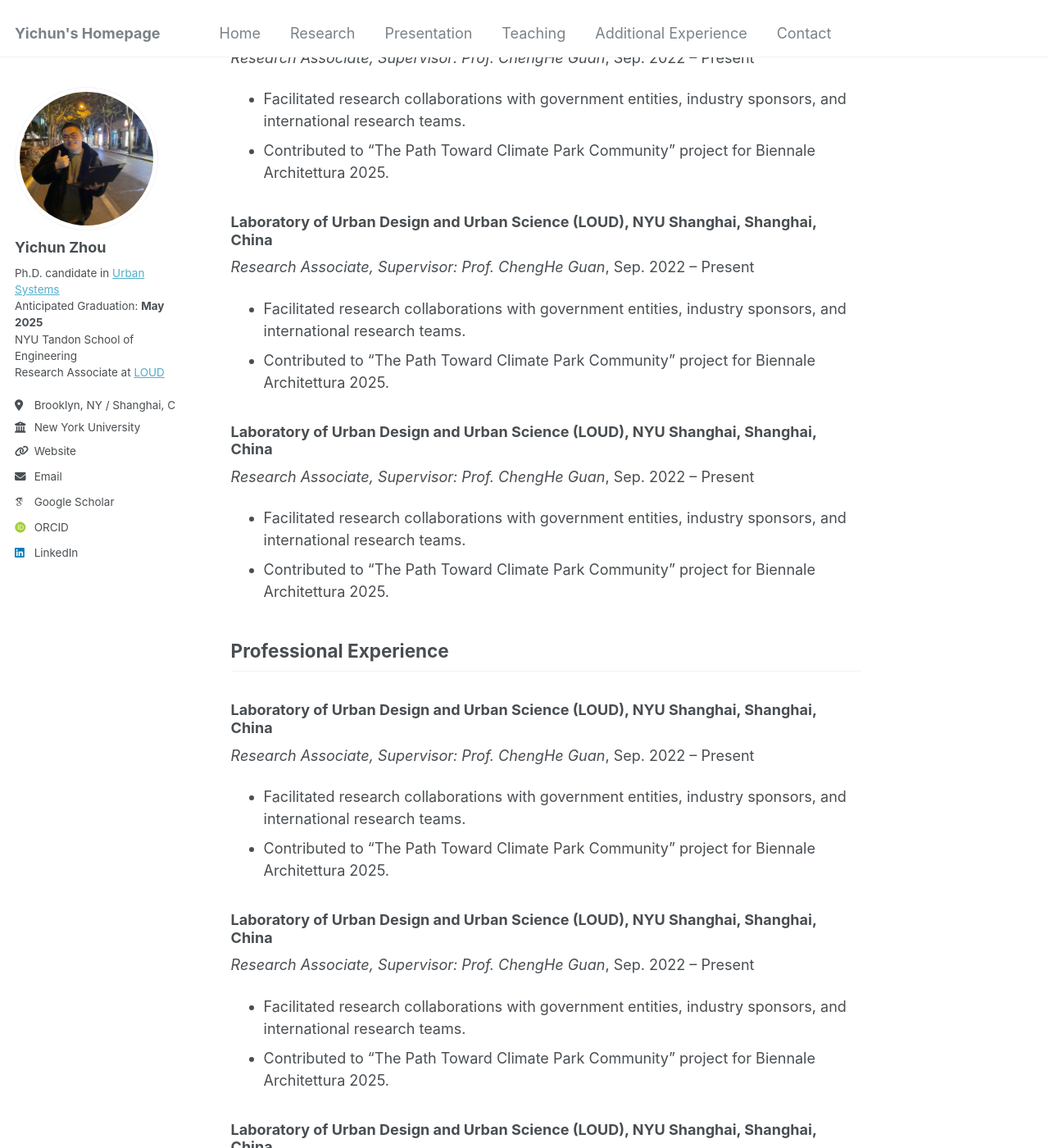
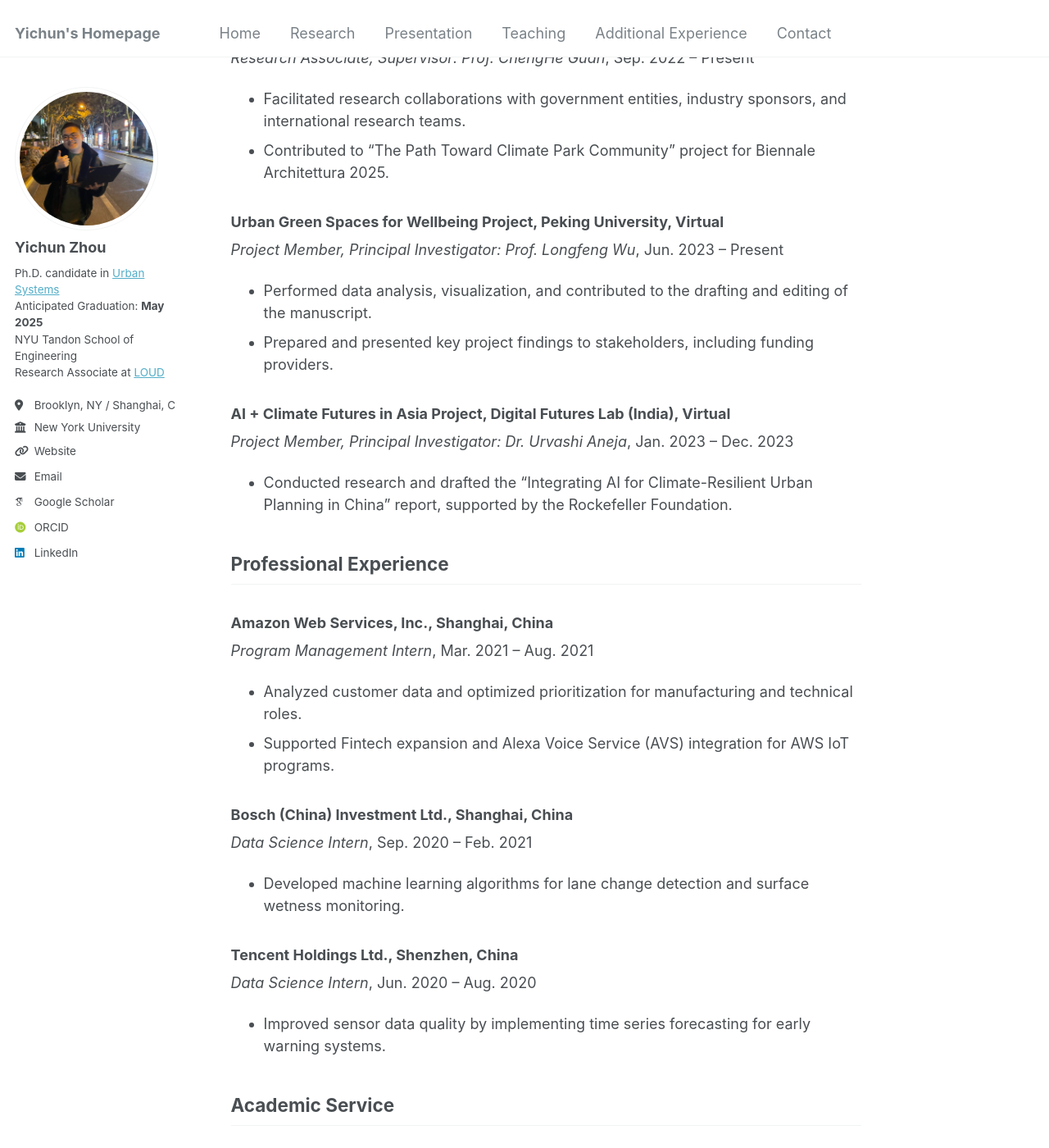
Before and after one commit to yichunzhou12/yichunzhou12.github.io, a Jekyll site: the page built from _pages/others.md, in a window 1280 px wide and 1400 px high, scrolled down 264 px. Shown: the whole window at 82% size. Built offline with Jekyll 4.4.1, drawn with Linux system fonts in a browser that asks for light colours; some web fonts are replaced; some of the changed text lies outside the part shown.

```diff
--- a/_pages/others.md
+++ b/_pages/others.md
@@ -11,28 +11,34 @@ author_profile: true
 * Facilitated research collaborations with government entities, industry sponsors, and international research teams.
 * Contributed to "The Path Toward Climate Park Community" project for Biennale Architettura 2025.
 
-### Laboratory of Urban Design and Urban Science (LOUD), NYU Shanghai, Shanghai, China
-*Research Associate, Supervisor: Prof. ChengHe Guan*, Sep. 2022 – Present
-* Facilitated research collaborations with government entities, industry sponsors, and international research teams.
-* Contributed to "The Path Toward Climate Park Community" project for Biennale Architettura 2025.
+### Urban Green Spaces for Wellbeing Project, Peking University, Virtual
+*Project Member, Principal Investigator: Prof. Longfeng Wu*, Jun. 2023 – Present
+* Performed data analysis, visualization, and contributed to the drafting and editing of the manuscript.
+* Prepared and presented key project findings to stakeholders, including funding providers.
 
-### Laboratory of Urban Design and Urban Science (LOUD), NYU Shanghai, Shanghai, China
-*Research Associate, Supervisor: Prof. ChengHe Guan*, Sep. 2022 – Present
-* Facilitated research collaborations with government entities, industry sponsors, and international research teams.
-* Contributed to "The Path Toward Climate Park Community" project for Biennale Architettura 2025.
+### AI + Climate Futures in Asia Project, Digital Futures Lab (India), Virtual
+*Project Member, Principal Investigator: Dr. Urvashi Aneja*, Jan. 2023 – Dec. 2023
+* Conducted research and drafted the "Integrating AI for Climate-Resilient Urban Planning in China" report, supported by the Rockefeller Foundation.
 
 ## Professional Experience
-### Laboratory of Urban Design and Urban Science (LOUD), NYU Shanghai, Shanghai, China
-*Research Associate, Supervisor: Prof. ChengHe Guan*, Sep. 2022 – Present
-* Facilitated research collaborations with government entities, industry sponsors, and international research teams.
-* Contributed to "The Path Toward Climate Park Community" project for Biennale Architettura 2025.
+### Amazon Web Services, Inc., Shanghai, China
+*Program Management Intern*, Mar. 2021 – Aug. 2021
+* Analyzed customer data and optimized prioritization for manufacturing and technical roles.
+* Supported Fintech expansion and Alexa Voice Service (AVS) integration for AWS IoT programs.
 
-### Laboratory of Urban Design and Urban Science (LOUD), NYU Shanghai, Shanghai, China
-*Research Associate, Supervisor: Prof. ChengHe Guan*, Sep. 2022 – Present
-* Facilitated research collaborations with government entities, industry sponsors, and international research teams.
-* Contributed to "The Path Toward Climate Park Community" project for Biennale Architettura 2025.
+### Bosch (China) Investment Ltd., Shanghai, China
+*Data Science Intern*, Sep. 2020 – Feb. 2021
+* Developed machine learning algorithms for lane change detection and surface wetness monitoring.
 
-### Laboratory of Urban Design and Urban Science (LOUD), NYU Shanghai, Shanghai, China
-*Research Associate, Supervisor: Prof. ChengHe Guan*, Sep. 2022 – Present
-* Facilitated research collaborations with government entities, industry sponsors, and international research teams.
-* Contributed to "The Path Toward Climate Park Community" project for Biennale Architettura 2025.
+### Tencent Holdings Ltd., Shenzhen, China
+*Data Science Intern*, Jun. 2020 – Aug. 2020
+* Improved sensor data quality by implementing time series forecasting for early warning systems.
+
+## Academic Service
+### 18th Annual Conference of the International Association for China Planning, Hangzhou, China
+*Session Chair, Session: Urban Mobility and Environmental Impact*, Jul. 2024
+* Chaired a session featuring five presentations attended by over 30 participants and facilitated in-depth discussions.
+
+### 2023 Urban Development Forum & 2nd Annual Conference of the Shanghai Key Laboratory of Urban Design and Urban Science, Shanghai, China
+*Conference Assistant*, 2022 – 2023
+* Coordinated logistics and assisted with event organization, managing over 100 attendees and facilitating 15 talks.
```
Also changed, not shown: _pages/publications.md (added, +46 -0 lines), _pages/publications1.html (renamed from _pages/publications.html).
